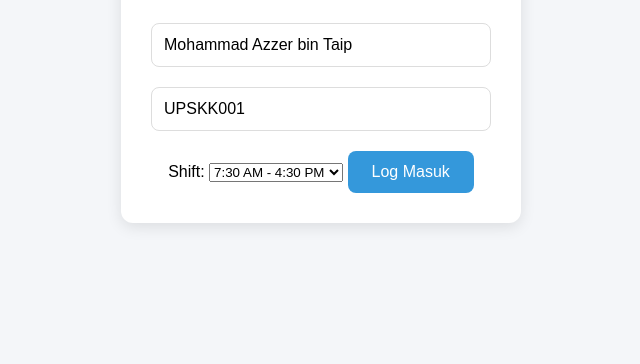
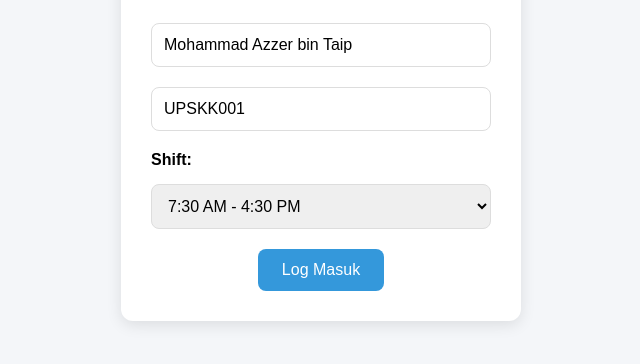
Before and after one commit to jimswk/kehadiran-upskk, a plain HTML site: page index.html in a window 1280 px wide. Shown: the part 252-616 px from the top of the page, without its empty margins (319-959 px from the left). Drawn offline with Linux system fonts and the light colour scheme.

Commit message:
Update style.css

```diff
--- a/css/style.css
+++ b/css/style.css
@@ -20,13 +20,20 @@ body {
   box-shadow: 0 4px 15px rgba(0,0,0,0.1);
 }
 
-.login-container input {
+.login-container input, .login-container select {
   width: 100%;
   padding: 12px;
   margin: 10px 0;
   border: 1px solid #ddd;
   border-radius: 8px;
   font-size: 16px;
+}
+
+.login-container label {
+  display: block;
+  text-align: left;
+  margin: 10px 0 5px 0;
+  font-weight: bold;
 }
 
 .login-container button {
```
